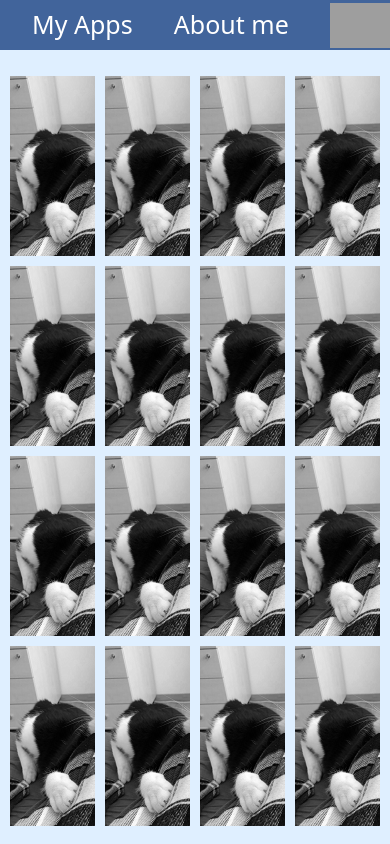
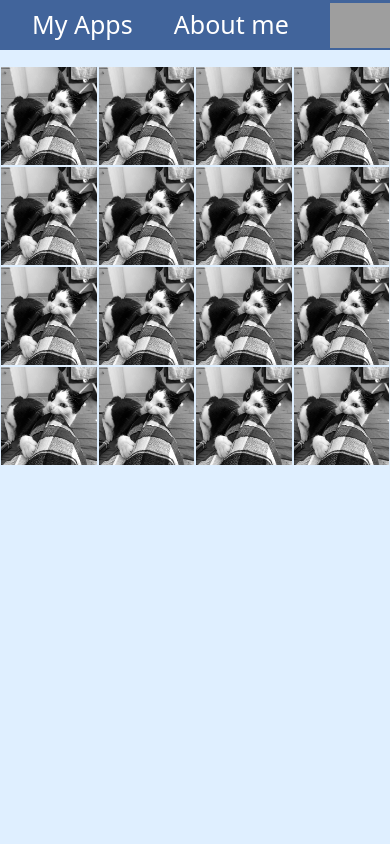
Before and after one commit to Tchomasek/IT-Absolvent-2, a React (Create React App) app: page /pexeso in a window 390 px wide. Built offline with nearby package versions, Linux system fonts and the light colour scheme; grey boxes are pictures that could not be loaded.

Commit message:
responsive pexeso

```diff
--- a/src/components/pexeso/Card.tsx
+++ b/src/components/pexeso/Card.tsx
@@ -2,15 +2,18 @@ import backside from "./cats/backside.jpg";
 import styled from "styled-components";
 import theme from "./theme";
 
-type MyTdProps = {
-  cat: string;
-};
-
-const MyTd = styled.td<MyTdProps>`
+const MyTd = styled.td`
   width: ${theme.sizeOfCard};
   height: ${theme.sizeOfCard};
-  background-image: url(${(props) => props.cat});
-  padding: 5px;
+  @media (max-width: 800px) {
+    width: 100px;
+    height: 100px;
+  }
+`;
+
+const Img = styled.img`
+  width: 100%;
+  height: 100%;
 `;
 
 type Props = {
@@ -22,7 +25,11 @@ type Props = {
 
 function Card(props: Props) {
   const picture = props.turned ? props.cat : backside;
-  return <MyTd cat={picture} onClick={props.handleClick}></MyTd>;
+  return (
+    <MyTd onClick={props.handleClick}>
+      <Img src={picture} />
+    </MyTd>
+  );
 }
 
 export default Card;
--- a/src/components/pexeso/Pexeso.tsx
+++ b/src/components/pexeso/Pexeso.tsx
@@ -182,8 +182,8 @@ export const Pexeso = () => {
 };
 
 const Table = styled.table`
-  border-collapse: separate;
-  border-spacing: 10px;
+  /* border-collapse: separate; */
+  /* border-spacing: 0px; */
 `;
 
 const DivWrapper = styled.div`
```
